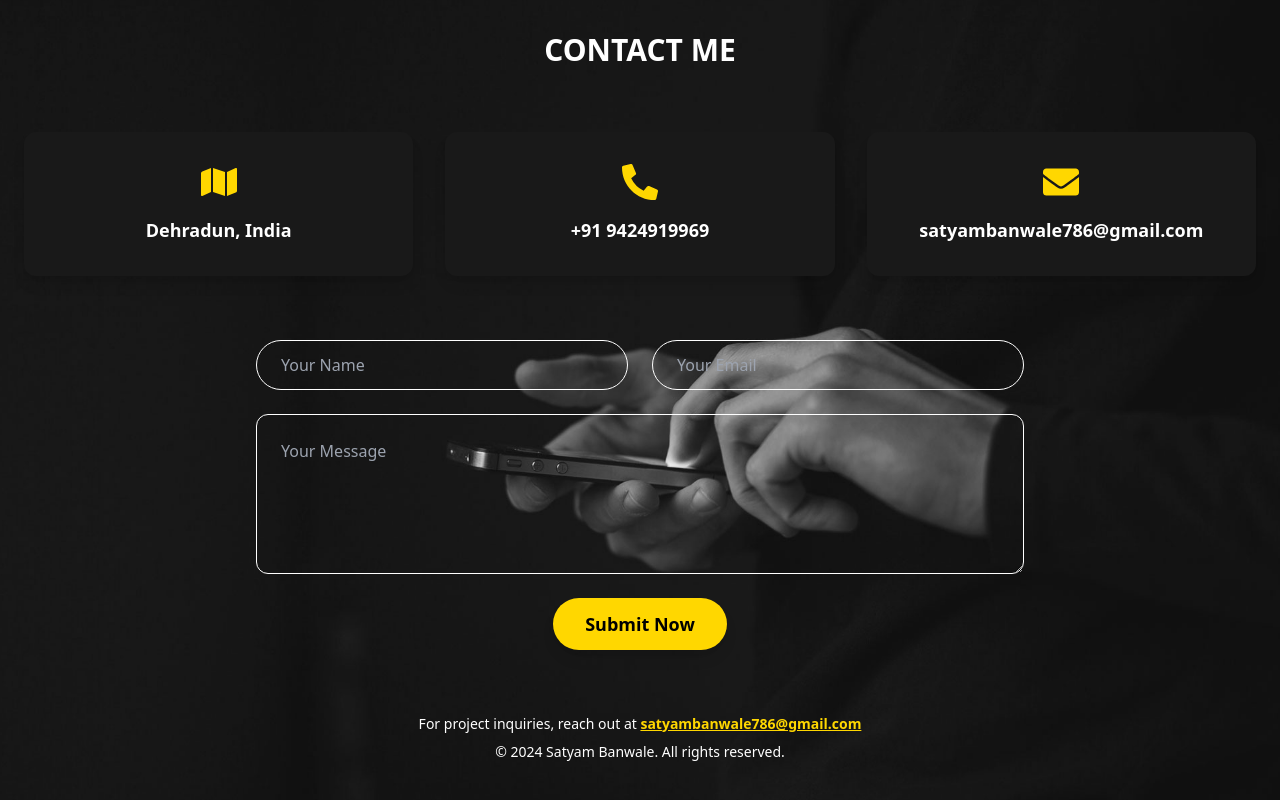
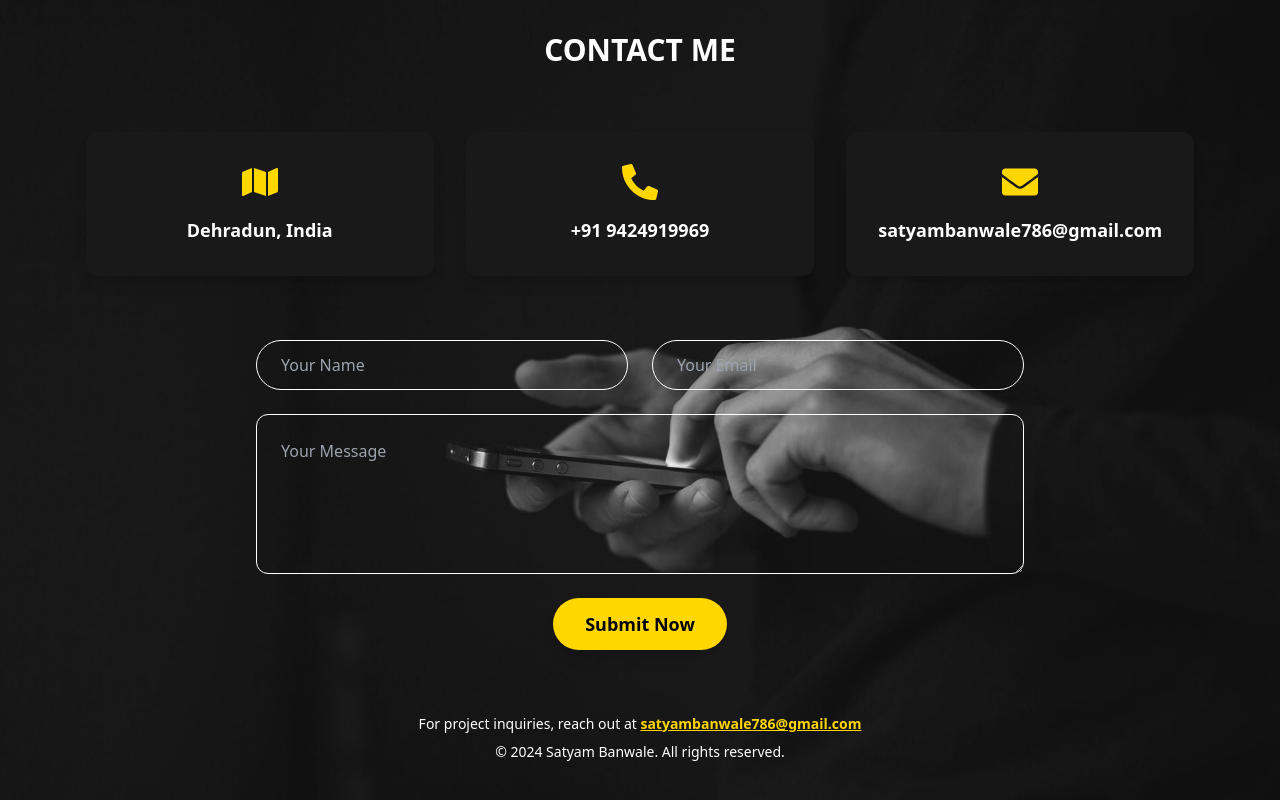
Before and after one commit to Satyam1013/Portfolio, a Next.js app: page / in a window 1280 px wide. Shown: the part 5450-6250 px from the top of the page. Built offline with nearby package versions, Linux system fonts and the light colour scheme.

Commit message:
fixed contact card width

```diff
--- a/components/Contact.tsx
+++ b/components/Contact.tsx
@@ -59,7 +59,7 @@ export default function Contact() {
         </h2>
 
         {/* Responsive Contact Info Cards */}
-        <div className="grid grid-cols-1 sm:grid-cols-2 lg:grid-cols-3 gap-8 mb-16">
+        <div className="w-[90%] m-auto grid grid-cols-1 sm:grid-cols-2 lg:grid-cols-3 gap-8 mb-16">
           {[
             {
               icon: <FaMap className="text-designColor" />,
```
